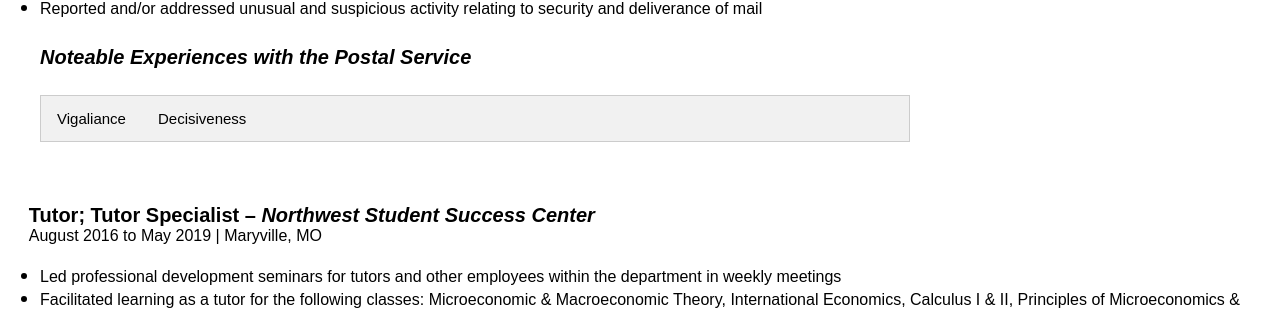
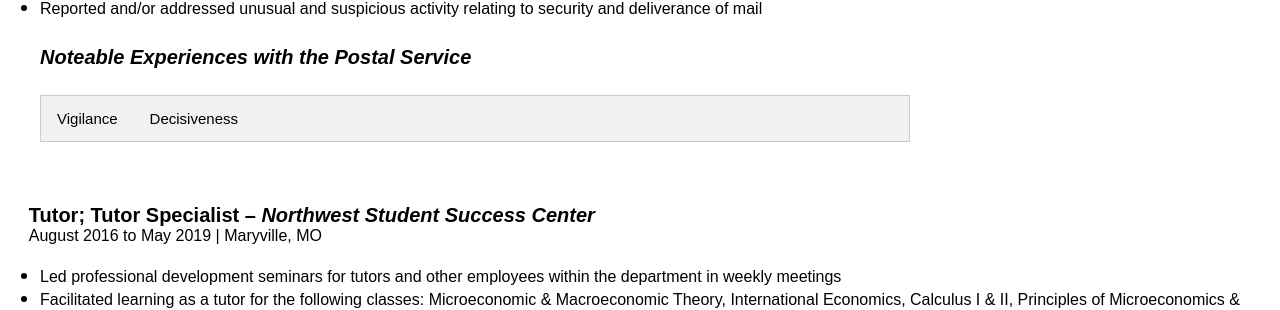
Before and after one commit to k-brew/personal-site, a Jekyll site: the page built from files/CV.html, in a window 1280 px wide. Shown: the part 1300-1610 px from the top of the page. Built offline with Jekyll 4.4.1, drawn with Linux system fonts in a browser that asks for light colours.

Commit message:
spelling errors

```diff
--- a/files/CV.html
+++ b/files/CV.html
@@ -415,7 +415,7 @@
 <h4><b><em>Noteable Experiences with the Postal Service</em></b></h4>
 
 <div class="tab2">
-  <button class="tablinks2" onclick="openCity2(event, 'vig')">Vigaliance</button>
+  <button class="tablinks2" onclick="openCity2(event, 'vig')">Vigilance</button>
   <button class="tablinks2" onclick="openCity2(event, 'dec')">Decisiveness</button>
 </div>
 
```
Also changed, not shown: other parts of files/CV.html (+1 -1 lines).
